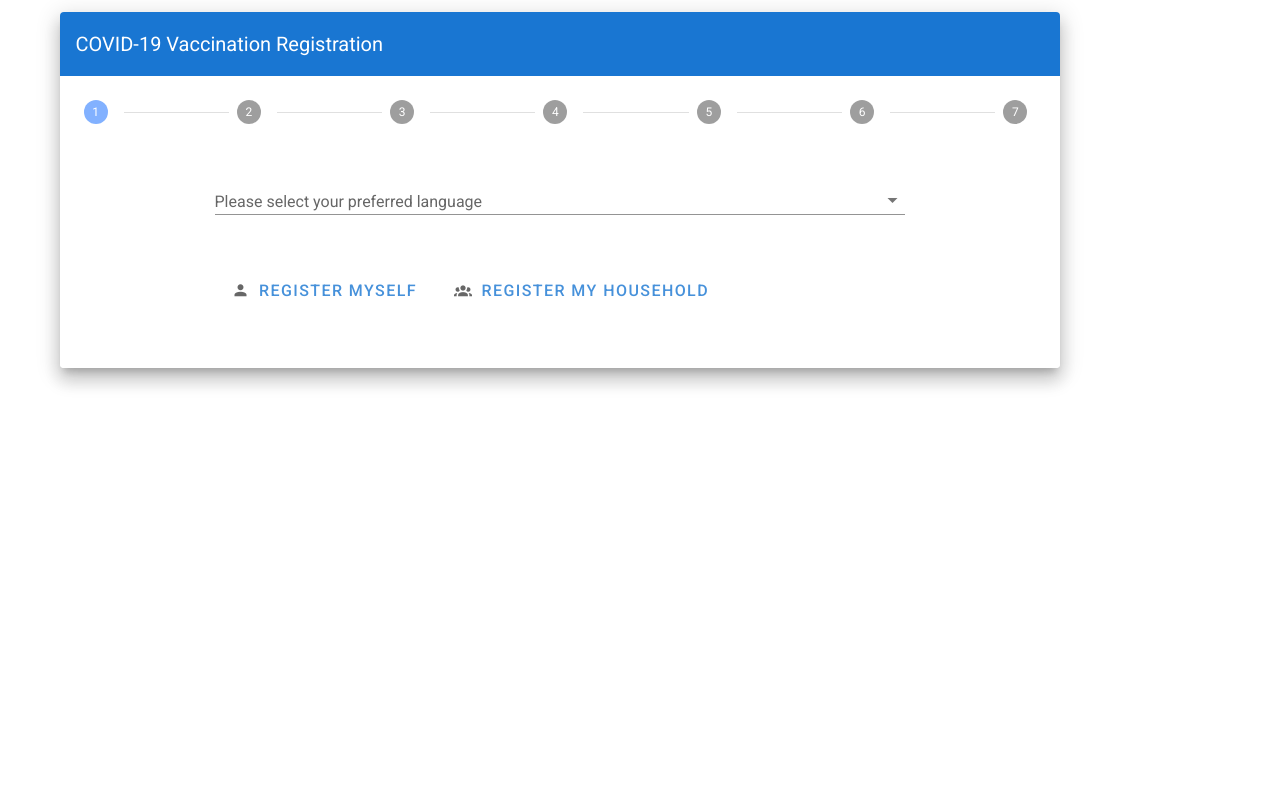
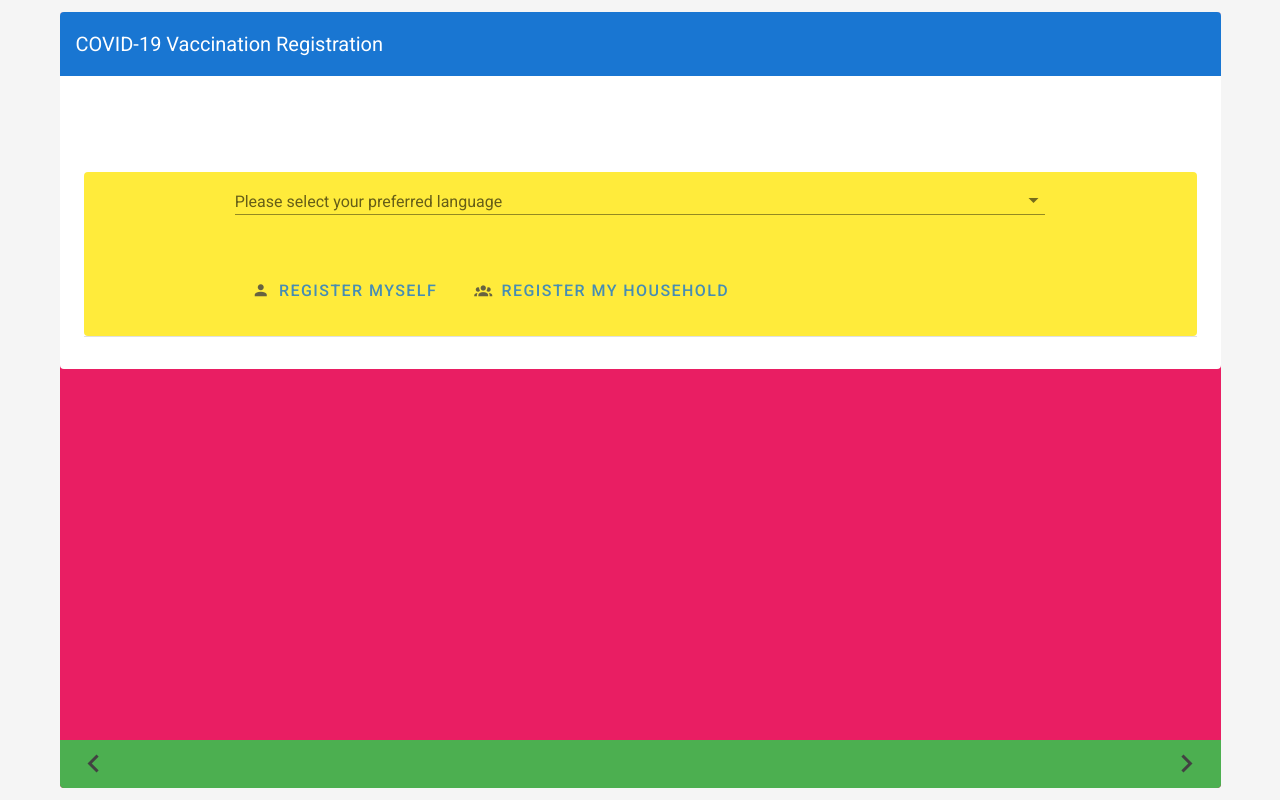
Before and after one commit to david-fraley/MassVaccinationSystem, a Vue app in the folder PatientRegistrationApp/: page / in a window 1280 px wide. Built offline with nearby package versions, Linux system fonts and the light colour scheme.

Commit message:
Check in the work-in-progress

```diff
--- a/PatientRegistrationApp/src/App.vue
+++ b/PatientRegistrationApp/src/App.vue
@@ -1,8 +1,9 @@
 <template>
-  <v-app id="Patient-registration">
+  <v-app id="Patient-registration" style="background: #F5F5F5">
     <v-main>
-		<v-container>
-			<v-card class="elevation-12" min-width="400" max-width="1000">
+		<v-container fill-height>
+			<v-layout justify-center align-center>
+				<v-card flat height="100%" width="100%" class="d-flex flex-column" color="pink">
 					<v-stepper v-model="page" class="elevation-0">
 						<v-toolbar flat color="primary" dark>
 							<!-- We could make the following toolbar dynamic, but for now I just have one title (defined at the end of this file)-->
@@ -10,6 +11,7 @@
 						</v-toolbar>
 						<!-- v-stepper-header is the progress bar along the top of the page -->
 						<v-stepper-header class="elevation-0">
+							<template v-if="isSinglePatientRegistration() || isHouseholdRegistration()">
 								<template v-for="n in getNumberOfSteps()">
 									<v-stepper-step
 										:key="`${n}-step`"
@@ -24,17 +26,19 @@
 										:key="n"
 									></v-divider>
 								</template>
+							</template>
 						</v-stepper-header>
-
 
 						<!--The v-stepper-items holds all of the "page" content we will swap in an out based on the navigation-->
 						<v-stepper-items>
 							<!-- Greeting Page -->
 							<v-stepper-content step="1">
-							<v-card flat>
+								<v-card flat color="yellow">
 									<!--listen for changes in the button selections-->
 									<GreetingPage @singleRegistration="setSinglePatientRegistration()" @householdRegistration="setHouseholdRegistration()"/>
 								</v-card>
+								<v-spacer></v-spacer>
+								<v-divider></v-divider>
 								<v-card-actions>
 									<v-spacer></v-spacer>
 									<!--Logic to check for single patient registration path -->
@@ -250,7 +254,17 @@
 							</template>
 						</v-stepper-items>
 					</v-stepper>
+					<v-footer absolute color="green">
+						<v-icon large color="secondary" @click="goToPreviousPage()">
+											mdi-chevron-left
+										</v-icon>
+										<v-spacer></v-spacer>
+										<v-icon large color="secondary" @click="submit()">
+											mdi-chevron-right
+										</v-icon>
+						</v-footer>
 				</v-card>
+			</v-layout>
 		</v-container>
 	</v-main>
   </v-app>
```
Lines whose indentation alone changed are shown as unchanged.
